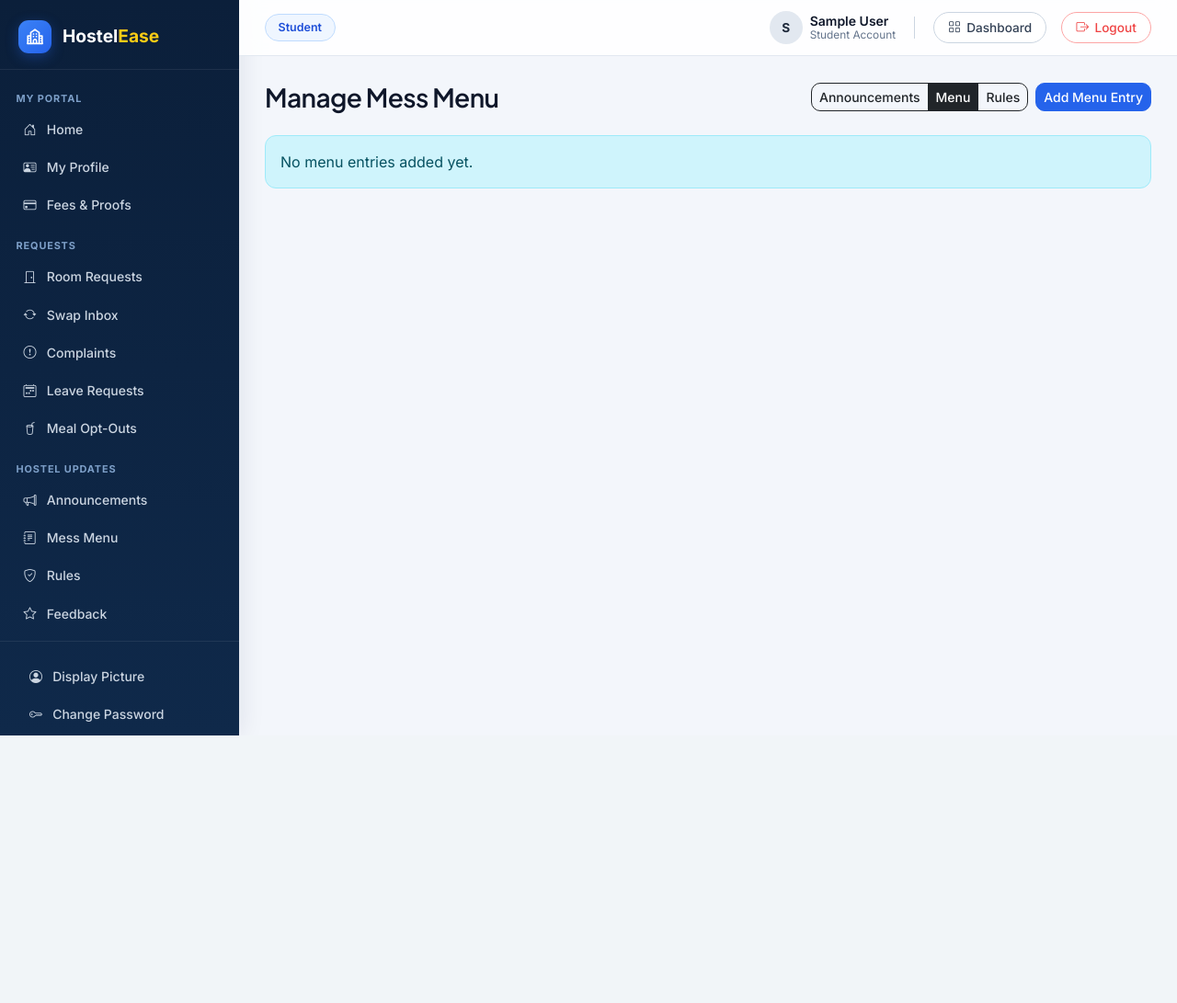
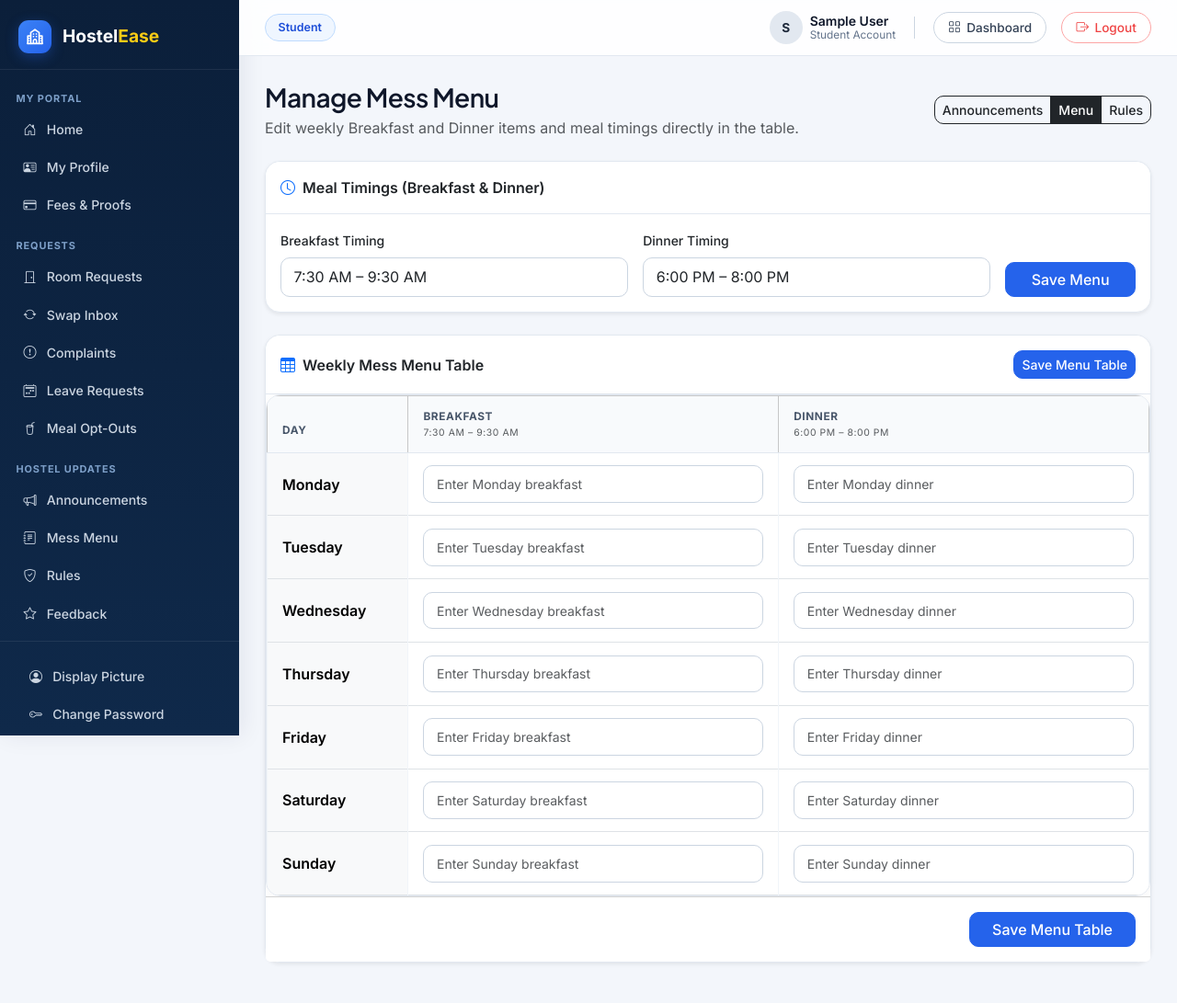
Before and after one commit to i253146-adnan1/HostelEase, a Django app: page /hostel/warden/menu/ in a window 1280 px wide. Shown: the whole page at 92% size. Before the commit the page ends 800 px from the top, so only its background shows below. Run offline with Django 5.2, Linux system fonts and the light colour scheme; the visitor is signed in with stand-in values (Sample User, id 1); data comes from the database, SQL or seed files in the repository; data that the repository does not hold is empty.

Commit message:
feat(hostel): editable weekly Mess Menu table (Breakfast & Dinner) with changeable timings

```diff
--- a/hostel/models.py
+++ b/hostel/models.py
@@ -60,6 +60,28 @@ class MenuItem(models.Model):
 
     def __str__(self):
         return f'{self.day_of_week} - {self.meal_type}'
+
+
+class MessTiming(models.Model):
+    """Editable hostel breakfast and dinner timings."""
+
+    breakfast_timing = models.CharField(max_length=100, default='7:30 AM – 9:30 AM')
+    dinner_timing = models.CharField(max_length=100, default='6:00 PM – 8:00 PM')
+    updated_at = models.DateTimeField(auto_now=True)
+
+    @classmethod
+    def get_current(cls):
+        obj, _ = cls.objects.get_or_create(
+            pk=1,
+            defaults={
+                'breakfast_timing': '7:30 AM – 9:30 AM',
+                'dinner_timing': '6:00 PM – 8:00 PM',
+            },
+        )
+        return obj
+
+    def __str__(self):
+        return f'Breakfast: {self.breakfast_timing} | Dinner: {self.dinner_timing}'
 
 
 class Rule(models.Model):
--- a/hostel/views.py
+++ b/hostel/views.py
@@ -230,7 +230,7 @@ def warden_student_reactivate(request, pk):
 # --- Hostel Information (VS-06: Announcements, Mess Menu, Rules) ---
 
 from django import forms as django_forms
-from .models import Announcement, MenuItem, Rule
+from .models import Announcement, MenuItem, MessTiming, Rule
 
 
 def _clean_non_empty(value, field_label):
@@ -325,11 +325,29 @@ def student_announcements(request):
     })
 
 
+DAYS_ORDER = ['Monday', 'Tuesday', 'Wednesday', 'Thursday', 'Friday', 'Saturday', 'Sunday']
+
+
+def _build_weekly_menu_rows():
+    items = MenuItem.objects.filter(meal_type__in=['Breakfast', 'Dinner'])
+    by_day_meal = {(item.day_of_week, item.meal_type): item for item in items}
+    return [
+        {
+            'day': day,
+            'breakfast': by_day_meal.get((day, 'Breakfast')),
+            'dinner': by_day_meal.get((day, 'Dinner')),
+        }
+        for day in DAYS_ORDER
+    ]
+
+
 def student_menu(request):
     if not request.user.is_authenticated:
         return redirect('/accounts/login/')
     return render(request, 'hostel/student_menu.html', {
         'menu_items': MenuItem.objects.all(),
+        'weekly_rows': _build_weekly_menu_rows(),
+        'mess_timing': MessTiming.get_current(),
     })
 
 
@@ -377,8 +395,39 @@ def announcement_delete(request, pk):
 
 @_warden_portal_required
 def warden_menu(request):
+    mess_timing = MessTiming.get_current()
+    if request.method == 'POST':
+        breakfast_timing = request.POST.get('breakfast_timing', '').strip()
+        dinner_timing = request.POST.get('dinner_timing', '').strip()
+        if breakfast_timing:
+            mess_timing.breakfast_timing = breakfast_timing
+        if dinner_timing:
+            mess_timing.dinner_timing = dinner_timing
+        mess_timing.save()
+
+        for day in DAYS_ORDER:
+            for meal in ('Breakfast', 'Dinner'):
+                field_name = f'{meal.lower()}_{day}'
+                if field_name not in request.POST:
+                    continue
+                val = request.POST.get(field_name, '').strip()
+                existing = MenuItem.objects.filter(day_of_week=day, meal_type=meal).first()
+                if val:
+                    if existing:
+                        existing.items = val
+                        existing.save()
+                    else:
+                        MenuItem.objects.create(day_of_week=day, meal_type=meal, items=val)
+                elif existing:
+                    existing.delete()
+
+        messages.success(request, 'Mess menu and timings updated.')
+        return redirect('hostel:warden_menu')
+
     return render(request, 'hostel/warden_menu.html', {
         'menu_items': MenuItem.objects.all(),
+        'weekly_rows': _build_weekly_menu_rows(),
+        'mess_timing': mess_timing,
     })
 
 
--- a/templates/hostel/warden_menu.html
+++ b/templates/hostel/warden_menu.html
@@ -3,45 +3,93 @@
 {% block title %}Manage Mess Menu — HostelEase{% endblock %}
 
 {% block content %}
-<div class="d-flex justify-content-between align-items-center mb-4">
-    <h1 class="h3 mb-0">Manage Mess Menu</h1>
+<div class="d-flex justify-content-between align-items-center mb-4 flex-wrap gap-2">
+    <div>
+        <h1 class="h3 mb-1">Manage Mess Menu</h1>
+        <p class="text-muted mb-0">Edit weekly Breakfast and Dinner items and meal timings directly in the table.</p>
+    </div>
     <div class="d-flex gap-2">
         <div class="btn-group btn-group-sm">
             <a href="{% url 'hostel:warden_announcements' %}" class="btn btn-outline-dark">Announcements</a>
             <a href="{% url 'hostel:warden_menu' %}" class="btn btn-dark">Menu</a>
             <a href="{% url 'hostel:warden_rules' %}" class="btn btn-outline-dark">Rules</a>
         </div>
-        <a href="{% url 'hostel:menu_create' %}" class="btn btn-primary btn-sm">Add Menu Entry</a>
     </div>
 </div>
 
-{% if menu_items %}
-    <div class="table-responsive bg-white rounded shadow-sm">
-        <table class="table table-striped mb-0 align-middle">
-            <thead>
+<form method="post" action="{% url 'hostel:warden_menu' %}">
+    {% csrf_token %}
+    <div class="card shadow-sm border-0 mb-4">
+        <div class="card-header bg-white fw-semibold py-3">
+            <i class="bi bi-clock me-2 text-primary"></i>Meal Timings (Breakfast &amp; Dinner)
+        </div>
+        <div class="card-body">
+            <div class="row g-3 align-items-end">
+                <div class="col-md-5">
+                    <label for="id_breakfast_timing" class="form-label fw-medium small">Breakfast Timing</label>
+                    <input type="text" class="form-control" id="id_breakfast_timing" name="breakfast_timing" value="{{ mess_timing.breakfast_timing }}" required>
+                </div>
+                <div class="col-md-5">
+                    <label for="id_dinner_timing" class="form-label fw-medium small">Dinner Timing</label>
+                    <input type="text" class="form-control" id="id_dinner_timing" name="dinner_timing" value="{{ mess_timing.dinner_timing }}" required>
+                </div>
+                <div class="col-md-2">
+                    <button type="submit" class="btn btn-primary w-100">Save Menu</button>
+                </div>
+            </div>
+        </div>
+    </div>
+
+    <div class="card shadow-sm border-0">
+        <div class="card-header bg-white d-flex justify-content-between align-items-center py-3">
+            <span class="fw-semibold"><i class="bi bi-table me-2 text-primary"></i>Weekly Mess Menu Table</span>
+            <button type="submit" class="btn btn-primary btn-sm">Save Menu Table</button>
+        </div>
+        <div class="table-responsive">
+            <table class="table table-bordered align-middle mb-0">
+                <thead class="table-light">
                     <tr>
-                    <th>Day</th>
-                    <th>Meal</th>
-                    <th>Items</th>
-                    <th class="text-end">Actions</th>
+                        <th style="width: 16%;">Day</th>
+                        <th style="width: 42%;">
+                            Breakfast
+                            <div class="small fw-normal text-muted">{{ mess_timing.breakfast_timing }}</div>
+                        </th>
+                        <th style="width: 42%;">
+                            Dinner
+                            <div class="small fw-normal text-muted">{{ mess_timing.dinner_timing }}</div>
+                        </th>
                     </tr>
                 </thead>
                 <tbody>
-                {% for item in menu_items %}
+                    {% for row in weekly_rows %}
                         <tr>
-                        <td>{{ item.day_of_week }}</td>
-                        <td>{{ item.meal_type }}</td>
-                        <td>{{ item.items|linebreaksbr }}</td>
-                        <td class="text-end">
-                            <a href="{% url 'hostel:menu_edit' item.pk %}" class="btn btn-outline-secondary btn-sm">Edit</a>
-                            <a href="{% url 'hostel:menu_delete' item.pk %}" class="btn btn-outline-danger btn-sm">Remove</a>
+                            <td class="fw-semibold bg-light">{{ row.day }}</td>
+                            <td>
+                                <input
+                                    type="text"
+                                    class="form-control form-control-sm"
+                                    name="breakfast_{{ row.day }}"
+                                    value="{% if row.breakfast %}{{ row.breakfast.items }}{% endif %}"
+                                    placeholder="Enter {{ row.day }} breakfast"
+                                >
+                            </td>
+                            <td>
+                                <input
+                                    type="text"
+                                    class="form-control form-control-sm"
+                                    name="dinner_{{ row.day }}"
+                                    value="{% if row.dinner %}{{ row.dinner.items }}{% endif %}"
+                                    placeholder="Enter {{ row.day }} dinner"
+                                >
                             </td>
                         </tr>
                     {% endfor %}
                 </tbody>
             </table>
         </div>
-{% else %}
-    <div class="alert alert-info">No menu entries added yet.</div>
-{% endif %}
+        <div class="card-footer bg-white text-end py-3">
+            <button type="submit" class="btn btn-primary px-4">Save Menu Table</button>
+        </div>
+    </div>
+</form>
 {% endblock %}
```
Also changed, not shown: hostel/management/commands/seed_hostel_info.py (+5 -9 lines), templates/hostel/student_menu.html (+24 -11 lines), hostel/migrations/0004_messtiming.py (added). Lines whose indentation alone changed are shown as unchanged.
